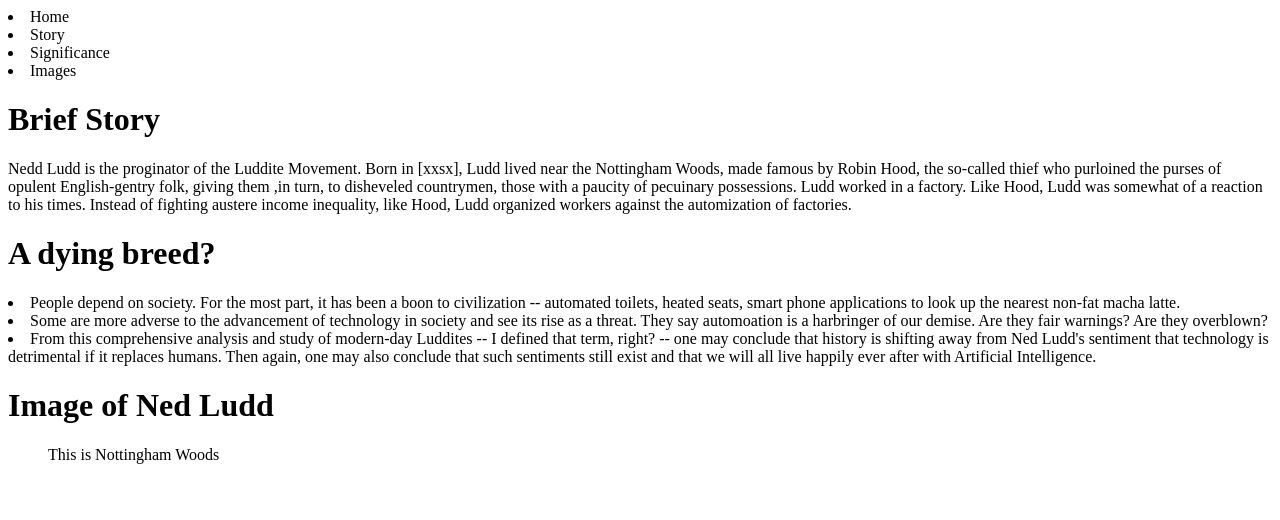
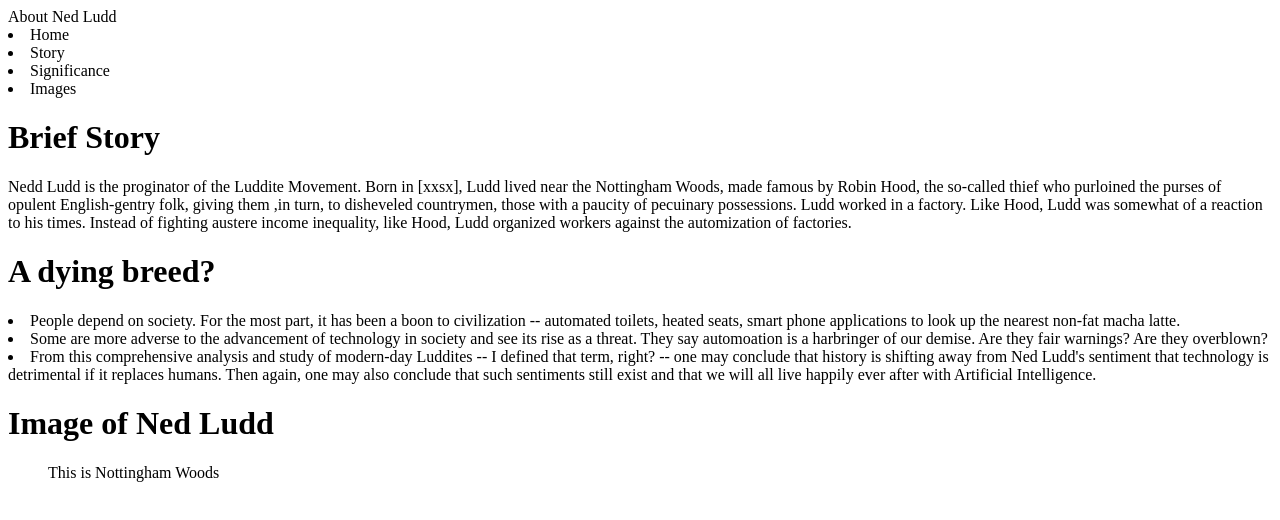
Before and after one commit to qyackulic/ned_ludd, a plain HTML site: page index.html in a window 1280 px wide. Drawn offline with Linux system fonts and the light colour scheme.

Commit message:
changed header

```diff
--- a/index.html
+++ b/index.html
@@ -1,7 +1,10 @@
 <header>
-    <title> About Ned Ludd</title>
+    <title> Ned Ludd Website</title>
 </header>
-    <nav>
+<head>
+    About Ned Ludd
+</head>
+<nav>
         <li>
             Home
         </li>
@@ -14,7 +17,7 @@
         <li>
             Images
         </li>
-    </nav>
+</nav>
 <body>
 <h1> Brief Story </h1>
     <p>
```
